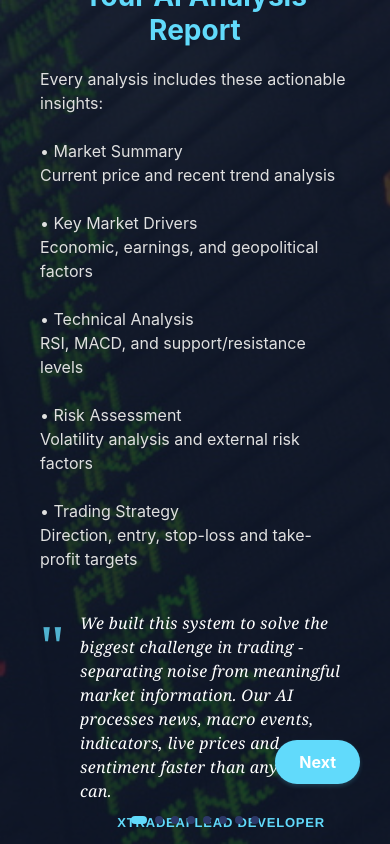
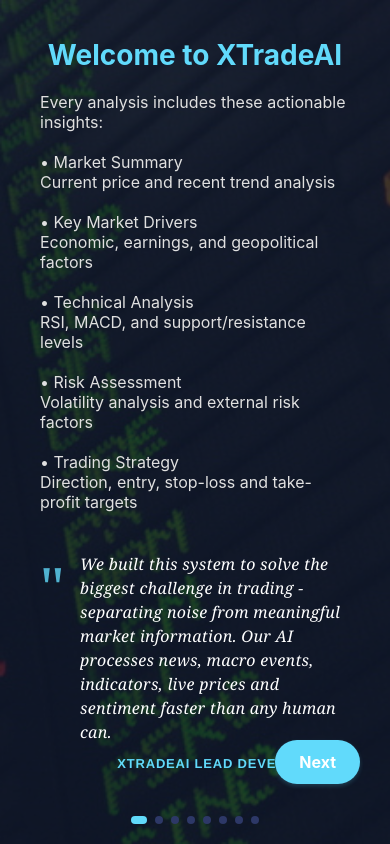
Before and after one commit to GeroWalther/XTradeAI_mobile, a React Native app: screen /Onboarding in a window 390 px wide. Built offline with nearby package versions, Linux system fonts and the light colour scheme.

Commit message:
cool onboarding2

```diff
--- a/screens/OnboardingScreen.tsx
+++ b/screens/OnboardingScreen.tsx
@@ -32,7 +32,7 @@
 
   const slides = [
     {
-      title: 'Your AI Analysis Report',
+      title: 'Welcome to XTradeAI',
       description:
         'Every analysis includes these actionable insights:\n\n' +
         '• Market Summary\n' +
@@ -54,11 +54,13 @@
     {
       title: 'Advanced Technical Analysis',
       description:
-        '• Professional TradingView charts integration\n\n' +
+        'Our AI Algorithm reads through major technical indicators on every analysis to calculate the most accurate trading signals.\n\n' +
         '• Moving averages and RSI momentum indicators\n\n' +
         '• MACD signal identification and trend analysis\n\n' +
         '• Key support and resistance level detection\n\n' +
-        '• Bullish and bearish pattern recognition',
+        '• Bullish and bearish pattern recognition ' +
+        'are respected in the analysis.\n\n' +
+        'Professional TradingView charts integration',
       quote: {
         text: 'Like having a pro trader guide you through every market decision.',
         author: 'Sarah T.',
@@ -68,6 +70,7 @@
     {
       title: 'Intelligent News Processing',
       description:
+        'Our AI Algorithm reads through all relevant, recent News articles from financial news sites online that could impact the asset price.\n\n' +
         '• Real-time financial news monitoring and analysis\n\n' +
         '• Fed policy and interest rate impact assessment\n\n' +
         '• Corporate earnings report tracking\n\n' +
@@ -82,6 +85,7 @@
     {
       title: 'Macroeconomic Integration',
       description:
+        'Our AI Algorithm reads through all relevant, recent economic data releases - Researches Fed announcements, inflation data, employment reports, CPI, M2, GDP, dept etc. \n\n' +
         '• Central bank policy monitoring and analysis\n\n' +
         '• Interest rate decision impact assessment\n\n' +
         '• Global market correlation tracking\n\n' +
@@ -96,6 +100,7 @@
     {
       title: 'Social Sentiment Analysis',
       description:
+        'Our AI Algorithm reads through all relevant, recent social media sentiment from verified sources. \n\n' +
         '• X/Twitter sentiment tracking from verified sources\n\n' +
         '• Financial influencer monitoring\n\n' +
         '• Market sentiment indicators and analysis\n\n' +
@@ -110,6 +115,7 @@
     {
       title: 'Real-Time Market Data Analysis',
       description:
+        'Our AI Algorithm reads through all relevant, recent market data from Yahoo Finance and TradingView to provide the most accurate analysis.\n\n' +
         '• Live Yahoo Finance integration - real-time price data and market updates\n\n' +
         '• TradingView professional charts with interactive features\n\n' +
         '• Price trend analysis with multiple timeframes\n\n' +
@@ -124,11 +130,12 @@
     {
       title: 'Comprehensive Market Intelligence',
       description:
-        'Our AI combines these tools to provide:\n\n' +
-        '• Professional TradingView charts with MACD and RSI\n\n' +
-        '• Clear LONG/SHORT direction recommendation\n\n' +
+        'Our AI combines all of these tools to provide:\n\n' +
+        '• Summary and in-depth Real-time market analysis for given asset, term and risk level\n\n' +
+        '• Professional TradingView charts for live price data and market updates\n\n' +
+        '• Clear LONG/SHORT direction trading recommendation\n\n' +
         '• Precise entry, stop-loss and take-profit levels\n\n' +
-        '• Risk/reward assessment based on current price',
+        '• Risk/reward assessment based on algorithmically calculated current price, risk level and term.',
       quote: {
         text: 'This app gives you a comprehensive market analysis by leveraging the best AI and data sources in the industry in an accessible way.',
         author: 'Mario K. XTradeAI Adviser',
@@ -384,7 +391,7 @@
       fontSize: 16,
       color: COLORS.textSecondary,
       textAlign: 'left',
-      lineHeight: 24,
+      lineHeight: 20,
       marginBottom: 30,
       paddingHorizontal: 20,
     },
```
